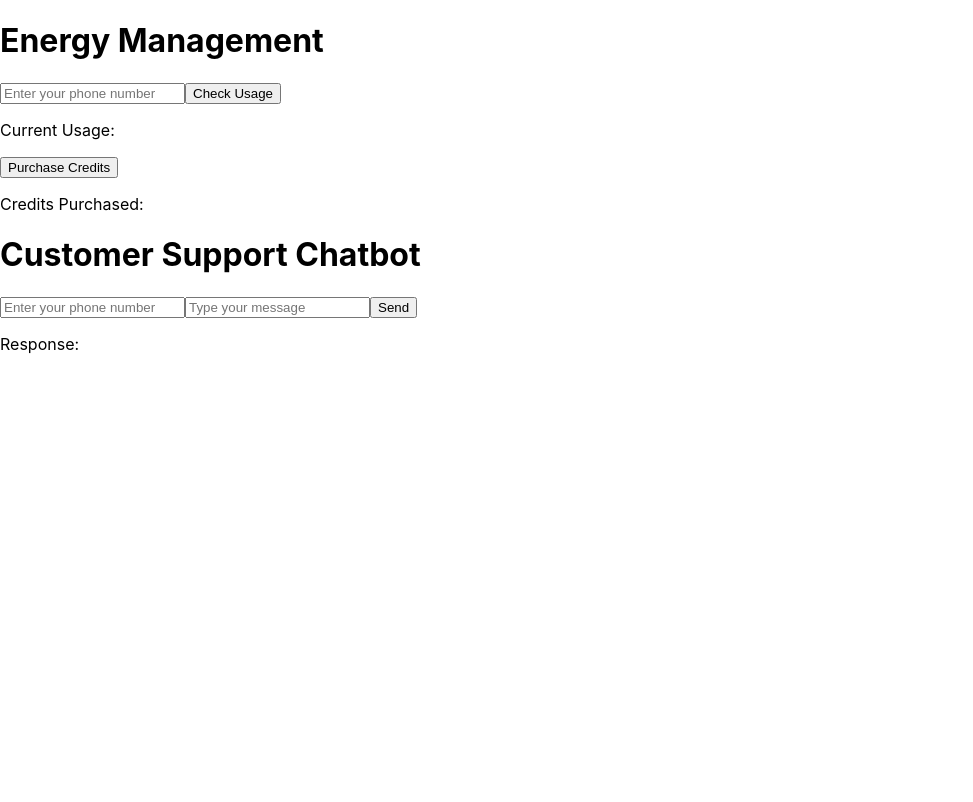
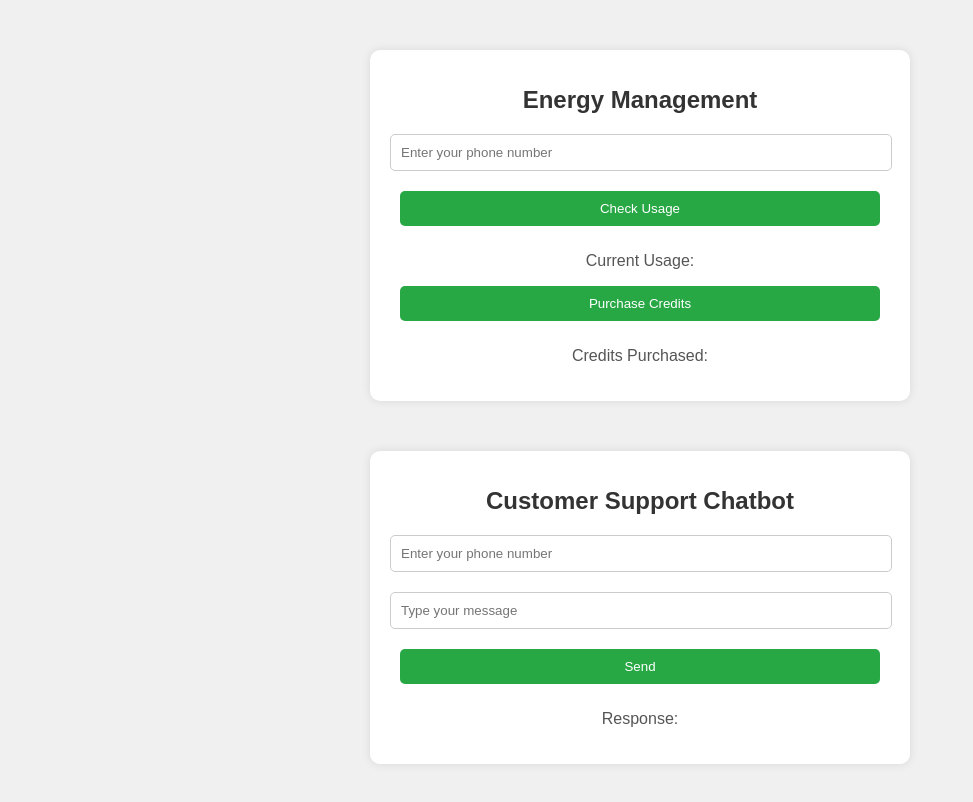
Before and after one commit to edwinaloo/solaraccess, a React (Create React App) app: page / in a window 1280 px wide. Shown: the top 802 px of the page, without its empty margins (0-973 px from the left). Built offline with nearby package versions, Linux system fonts and the light colour scheme.

Commit message:
added backend code

```diff
--- a/src/App.css
+++ b/src/App.css
@@ -1,38 +1,52 @@
-.App {
+/* App.css */
+
+body {
+  font-family: Arial, sans-serif;
+  background-color: #f0f0f0;
+  margin: 0;
+  padding: 0;
+}
+
+.container {
+  max-width: 500px;
+  margin: 50px auto;
+  padding: 20px;
+  background-color: #fff;
+  box-shadow: 0 0 10px rgba(0, 0, 0, 0.1);
+  border-radius: 10px;
   text-align: center;
 }
 
-.App-logo {
-  height: 40vmin;
-  pointer-events: none;
+h1 {
+  font-size: 24px;
+  margin-bottom: 20px;
+  color: #333;
 }
 
-@media (prefers-reduced-motion: no-preference) {
-  .App-logo {
-    animation: App-logo-spin infinite 20s linear;
-  }
+.input {
+  width: calc(100% - 20px);
+  padding: 10px;
+  margin-bottom: 20px;
+  border: 1px solid #ccc;
+  border-radius: 5px;
 }
 
-.App-header {
-  background-color: #282c34;
-  min-height: 100vh;
-  display: flex;
-  flex-direction: column;
-  align-items: center;
-  justify-content: center;
-  font-size: calc(10px + 2vmin);
-  color: white;
+.button {
+  width: calc(100% - 20px);
+  padding: 10px;
+  margin-bottom: 10px;
+  background-color: #28a745;
+  color: #fff;
+  border: none;
+  border-radius: 5px;
+  cursor: pointer;
 }
 
-.App-link {
-  color: #61dafb;
+.button:disabled {
+  background-color: #ccc;
 }
 
-@keyframes App-logo-spin {
-  from {
-    transform: rotate(0deg);
-  }
-  to {
-    transform: rotate(360deg);
-  }
+p {
+  font-size: 16px;
+  color: #555;
 }
--- a/src/App.js
+++ b/src/App.js
@@ -1,10 +1,11 @@
 import React from 'react';
 import EnergyManagement from './Components/EnergyManagement';
 import Chatbot from './Components/Chatbot';
+import './App.css'; // Add this for custom styling
 
 const App = () => {
   return (
-    <div>
+    <div className="app-container">
       <EnergyManagement />
       <Chatbot />
     </div>
--- a/src/Components/Chatbot.js
+++ b/src/Components/Chatbot.js
@@ -1,12 +1,15 @@
 import React, { useState } from 'react';
 import axios from 'axios';
+import '../App.css'; // Add this for custom styling
 
 const Chatbot = () => {
   const [message, setMessage] = useState('');
   const [response, setResponse] = useState('');
   const [phoneNumber, setPhoneNumber] = useState('');
+  const [loading, setLoading] = useState(false);
 
   const sendMessage = async () => {
+    setLoading(true);
     try {
       const res = await axios.post('https://api.africastalking.com/version1/messaging', {
         username: 'niceone', // Replace with your Africa's Talking username
@@ -20,25 +23,31 @@ const Chatbot = () => {
       setResponse(res.data.SMSMessageData.Message);
     } catch (error) {
       console.error('Error sending message', error);
+    } finally {
+      setLoading(false);
     }
   };
 
   return (
-    <div>
+    <div className="container">
       <h1>Customer Support Chatbot</h1>
       <input
         type="text"
         placeholder="Enter your phone number"
         value={phoneNumber}
         onChange={(e) => setPhoneNumber(e.target.value)}
+        className="input"
       />
       <input
         type="text"
         value={message}
         onChange={(e) => setMessage(e.target.value)}
         placeholder="Type your message"
+        className="input"
       />
-      <button onClick={sendMessage}>Send</button>
+      <button onClick={sendMessage} className="button" disabled={loading}>
+        {loading ? 'Sending...' : 'Send'}
+      </button>
       <p>Response: {response}</p>
     </div>
   );
--- a/src/Components/EnergyManagement.js
+++ b/src/Components/EnergyManagement.js
@@ -1,59 +1,59 @@
 import React, { useState } from 'react';
 import axios from 'axios';
+import '../App.css'; // Add this for custom styling
 
 const EnergyManagement = () => {
   const [usage, setUsage] = useState('');
   const [credits, setCredits] = useState('');
   const [phoneNumber, setPhoneNumber] = useState('');
+  const [loading, setLoading] = useState(false);
+
+  // Replace this URL with your ngrok URL or deployed backend URL
+  const API_URL = 'https://your-ngrok-url'; // Update this with your actual ngrok URL
 
   const checkUsage = async () => {
+    setLoading(true);
     try {
-      const response = await axios.post('https://api.africastalking.com/version1/messaging', {
-        username: 'niceone', // Replace with your Africa's Talking username
-        to: phoneNumber,
-        message: 'Check Usage'
-      }, {
-        headers: {
-          'apiKey': 'atsk_0d6485c5f33a29e34c98bf4f077b59e9251a8b250ff3b6e39232c4b04d4b579271ae84bb' // Replace with your Africa's Talking API key
-        }
-      });
-      setUsage(response.data.SMSMessageData.Message);
+      const response = await axios.post(`${API_URL}/check-usage`, { phoneNumber }); // Using the check usage endpoint
+      setUsage(response.data.message); // Set the returned message from the API
     } catch (error) {
       console.error('Error checking usage', error);
+      setUsage('Error retrieving usage'); // Display error message
+    } finally {
+      setLoading(false);
     }
   };
 
   const purchaseCredits = async () => {
+    setLoading(true);
     try {
-      const response = await axios.post('https://api.africastalking.com/version1/airtime/send', {
-        username: 'niceone', // Replace with your Africa's Talking username
-        recipients: [{
-          phoneNumber: phoneNumber,
-          amount: 'KES 10'
-        }]
-      }, {
-        headers: {
-          'apiKey': 'atsk_0d6485c5f33a29e34c98bf4f077b59e9251a8b250ff3b6e39232c4b04d4b579271ae84bb' // Replace with your Africa's Talking API key
-        }
-      });
-      setCredits(response.data.responses[0].status);
+      const response = await axios.post(`${API_URL}/purchase-credits`, { phoneNumber }); // Using the purchase credits endpoint
+      setCredits(response.data.status); // Set the status of the purchase
     } catch (error) {
       console.error('Error purchasing credits', error);
+      setCredits('Error purchasing credits'); // Display error message
+    } finally {
+      setLoading(false);
     }
   };
 
   return (
-    <div>
+    <div className="container">
       <h1>Energy Management</h1>
       <input
         type="text"
         placeholder="Enter your phone number"
         value={phoneNumber}
         onChange={(e) => setPhoneNumber(e.target.value)}
+        className="input"
       />
-      <button onClick={checkUsage}>Check Usage</button>
+      <button onClick={checkUsage} className="button" disabled={loading}>
+        {loading ? 'Loading...' : 'Check Usage'}
+      </button>
       <p>Current Usage: {usage}</p>
-      <button onClick={purchaseCredits}>Purchase Credits</button>
+      <button onClick={purchaseCredits} className="button" disabled={loading}>
+        {loading ? 'Loading...' : 'Purchase Credits'}
+      </button>
       <p>Credits Purchased: {credits}</p>
     </div>
   );
```
Also changed, not shown: solaraccess-backend/package.json (added, +17 -0 lines), solaraccess-backend/server.js (added, +64 -0 lines), 2 other files (tests, documents, lock files or other folders).
